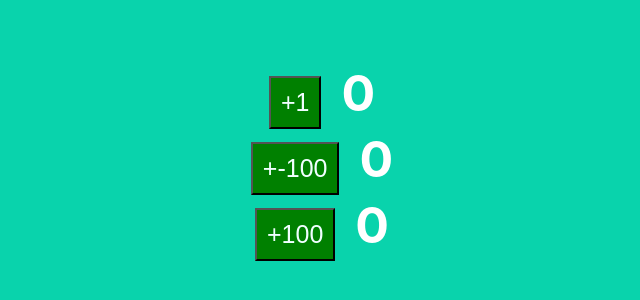
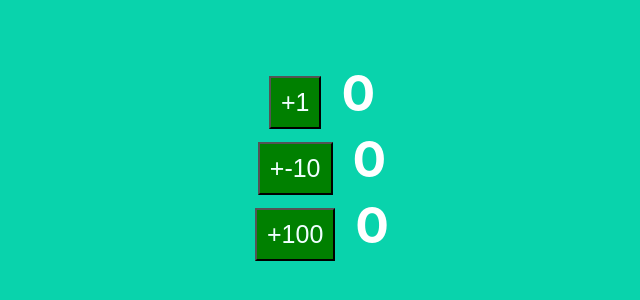
Before and after one commit to prameshmca5/spring-react, a React (Create React App) app: page / in a window 1280 px wide. Shown: the part 238-538 px from the top of the page, without its empty margins (308-948 px from the left). Built offline with nearby package versions, Linux system fonts and the light colour scheme.

Commit message:
Merge branch 'development' of C:\xampp7\htdocs\SpringbootReact\fullstackApps\spring-react with conflicts.

```diff
--- a/src/App.js
+++ b/src/App.js
@@ -11,7 +11,7 @@ class App extends Component{
         <div className="App">
           <header className="App-header">
               <Counter byinc={1}></Counter>
-              <Counter byinc={-100}></Counter>
+              <Counter byinc={-10}></Counter>
               <Counter byinc={100}></Counter>
 
           </header>
--- a/src/components/counter/Counter.jsx
+++ b/src/components/counter/Counter.jsx
@@ -7,14 +7,26 @@ class Counter extends Component {
         super();
         this.state = {
             counter: 0,
+            numbers  :[1, 2, 3, 4, 5]
 
         }
          this.increment = this.increment.bind(this);
+        const numbers = [1, 2, 3, 4, 5];
+        const listItems = numbers.map((number) =>
+            <li>{number}</li>
+        );
+    }
+
+    componentDidMount() {
+        this.setState(
+            { numbers: [8,9,7,6] }
+        )
     }
 
     render() {
         return(
             <div>
+                {this.state.numbers.map(data =>{console.log(data)})}
                 <button onClick={this.increment}>+{this.props.byinc}</button>
                 <span className="counter">{this.state.counter}</span>
 
```
